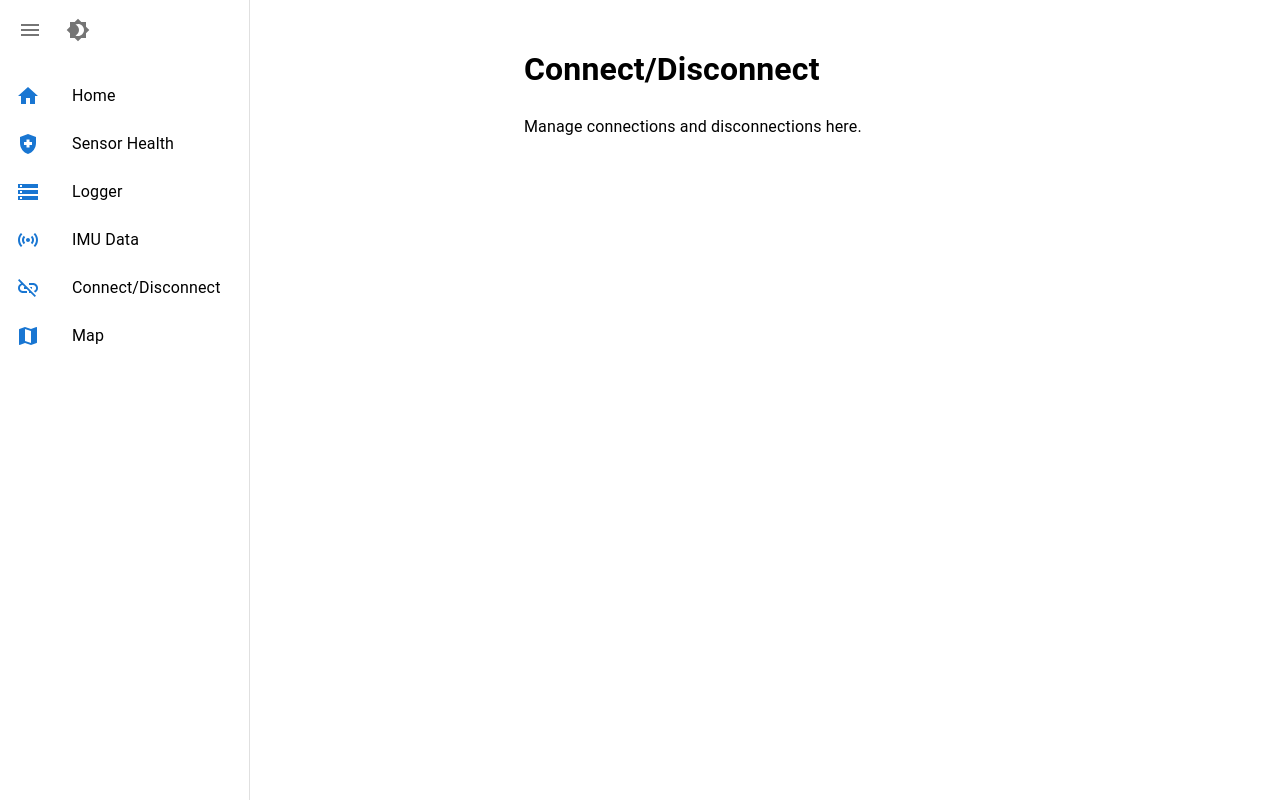
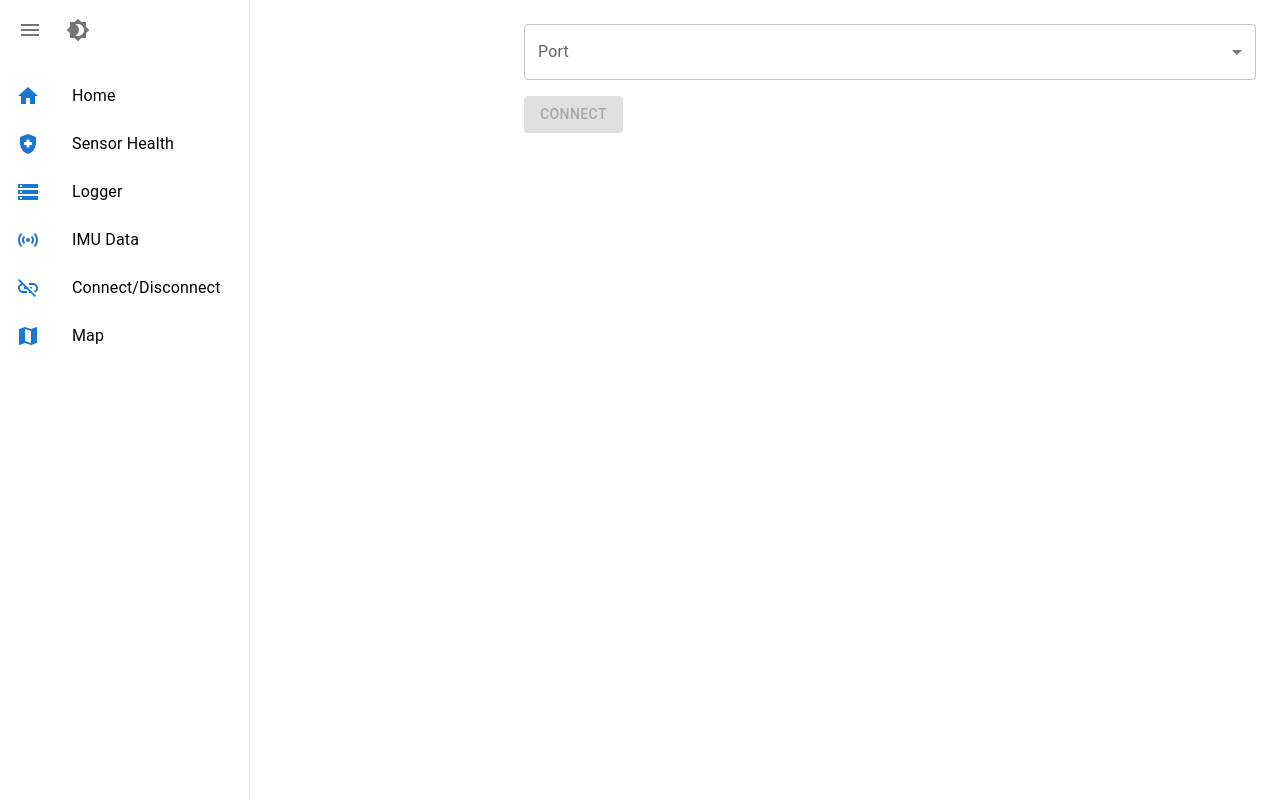
Before and after one commit to PratyushSoni/OrbitConfigrator, a React (Vite) app: page /connect-disconnect in a window 1280 px wide. Built offline with nearby package versions, Linux system fonts and the light colour scheme.

Commit message:
Added: Button and Selector to connect to port

```diff
--- a/src/renderer/preload.mjs
+++ b/src/renderer/preload.mjs
@@ -3,7 +3,7 @@ import { contextBridge, ipcRenderer } from "electron";
 // Exposing methods using contextBridge
 contextBridge.exposeInMainWorld("mavlink", {
   listSerialPorts: () => ipcRenderer.invoke("mavlink:listSerialPorts"),
-  connectPort: (portName, baudRate) =>
+  connectPort: (portName, baudRate=115200) =>
     ipcRenderer.invoke("mavlink:connectPort", portName, baudRate),
   parseMavLinkData: () => ipcRenderer.send("mavlink:parseMavLinkData"),
 });
--- a/src/ui/App.jsx
+++ b/src/ui/App.jsx
@@ -1,4 +1,4 @@
-import React, { useState } from "react";
+import React, { useState, useEffect } from "react";
 import {
   CssBaseline,
   Drawer,
@@ -23,7 +23,6 @@ import SensorsIcon from "@mui/icons-material/Sensors";
 import LinkOffIcon from "@mui/icons-material/LinkOff";
 import MapIcon from "@mui/icons-material/Map";
 import { BrowserRouter as Router, Routes, Route, Link } from "react-router-dom";
-import "./App.css";
 
 import ConnectDisconnect from "./pages/ConnectDisconnect";
 import Home from "./pages/Home";
@@ -52,6 +51,8 @@ const navItems = [
 ];
 
 const App = () => {
+
+
   const [isDrawerOpen, setDrawerOpen] = useState(true);
   const [isDarkMode, setDarkMode] = useState(false);
 
--- a/src/ui/pages/ConnectDisconnect.jsx
+++ b/src/ui/pages/ConnectDisconnect.jsx
@@ -1,12 +1,72 @@
-import React from "react";
+import { useEffect, useState } from "react";
+import { Box, InputLabel, MenuItem, FormControl, Select, Button } from "@mui/material";
 
-function ConnectDisconnect() {
+const ConnectDisconnect = () => {
+  const [availablePorts, setAvailablePorts] = useState([]);
+  const [selectedPort, setSelectedPort] = useState("");
+
+  useEffect(() => {
+    (async () => {
+      try {
+        const ports = await window.mavlink.listSerialPorts();
+        setAvailablePorts(ports);
+      } catch (error) {
+        console.error("Error fetching serial ports:", error);
+      }
+    })();
+  }, []);
+
+  const handleChange = (event) => {
+    setSelectedPort(event.target.value);
+  };
+
+  const handleConnect = () => {
+    if (selectedPort) {
+      try {
+        window.mavlink.connectPort(selectedPort);
+        console.log(`Attempting to connect to ${selectedPort}`);
+      } catch (error) {
+        console.error("Error connecting to port:", error);
+      }
+    } else {
+      console.error("No port selected");
+    }
+  };
+
   return (
-    <div>
-      <h1>Connect/Disconnect</h1>
-      <p>Manage connections and disconnections here.</p>
-    </div>
+    <Box sx={{ minWidth: 120 }}>
+      <FormControl fullWidth>
+        <InputLabel id="port-select-label">Port</InputLabel>
+        <Select
+          labelId="port-select-label"
+          id="port-select"
+          value={selectedPort}
+          label="Port"
+          onChange={handleChange}
+        >
+          {availablePorts.length > 0 ? (
+            availablePorts.map((port, index) => (
+              <MenuItem key={index} value={port.path}>
+                {port.path}
+              </MenuItem>
+            ))
+          ) : (
+            <MenuItem disabled>No ports available</MenuItem>
+          )}
+        </Select>
+      </FormControl>
+
+      <Button
+        variant="contained"
+        color="primary"
+        onClick={handleConnect}
+        disabled={!selectedPort}
+        sx={{ mt: 2 }}
+      >
+        Connect
+      </Button>
+    </Box>
   );
-}
+};
 
 export default ConnectDisconnect;
```
